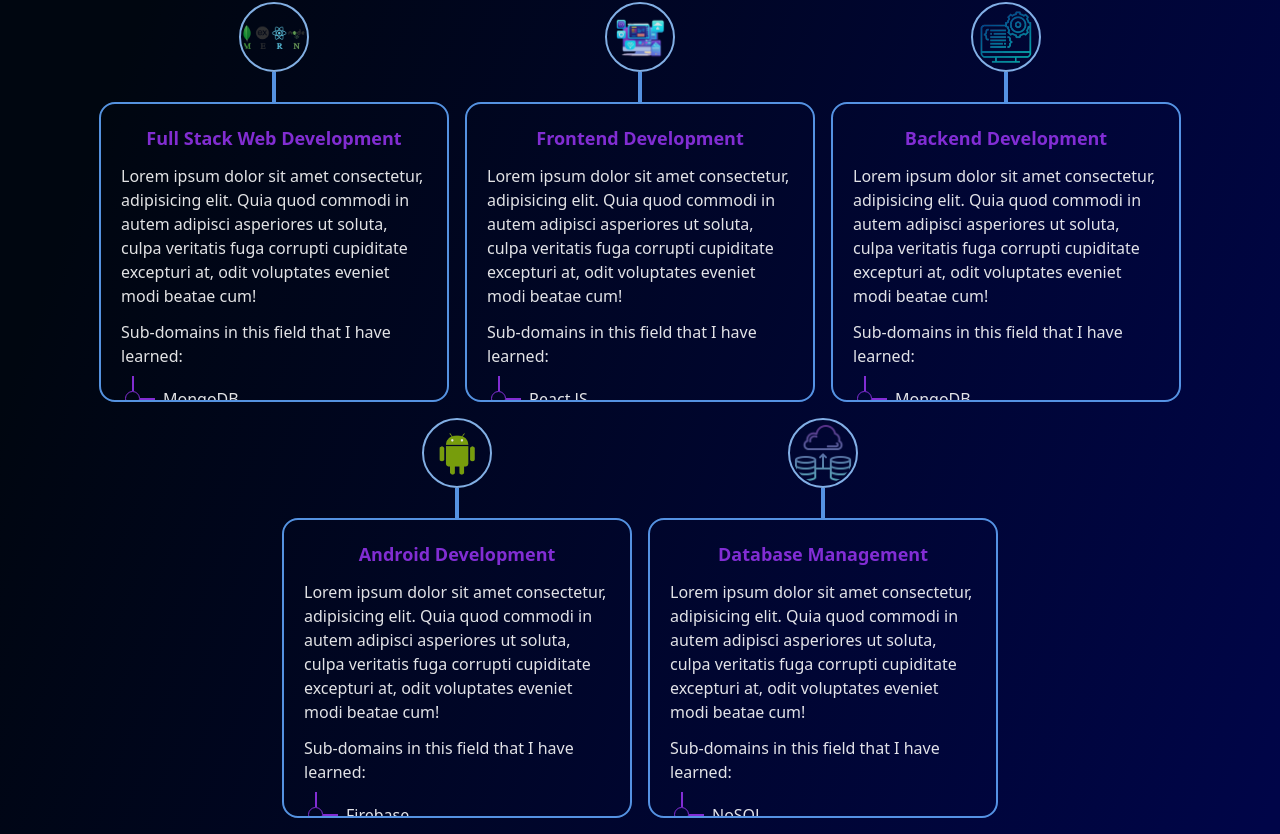
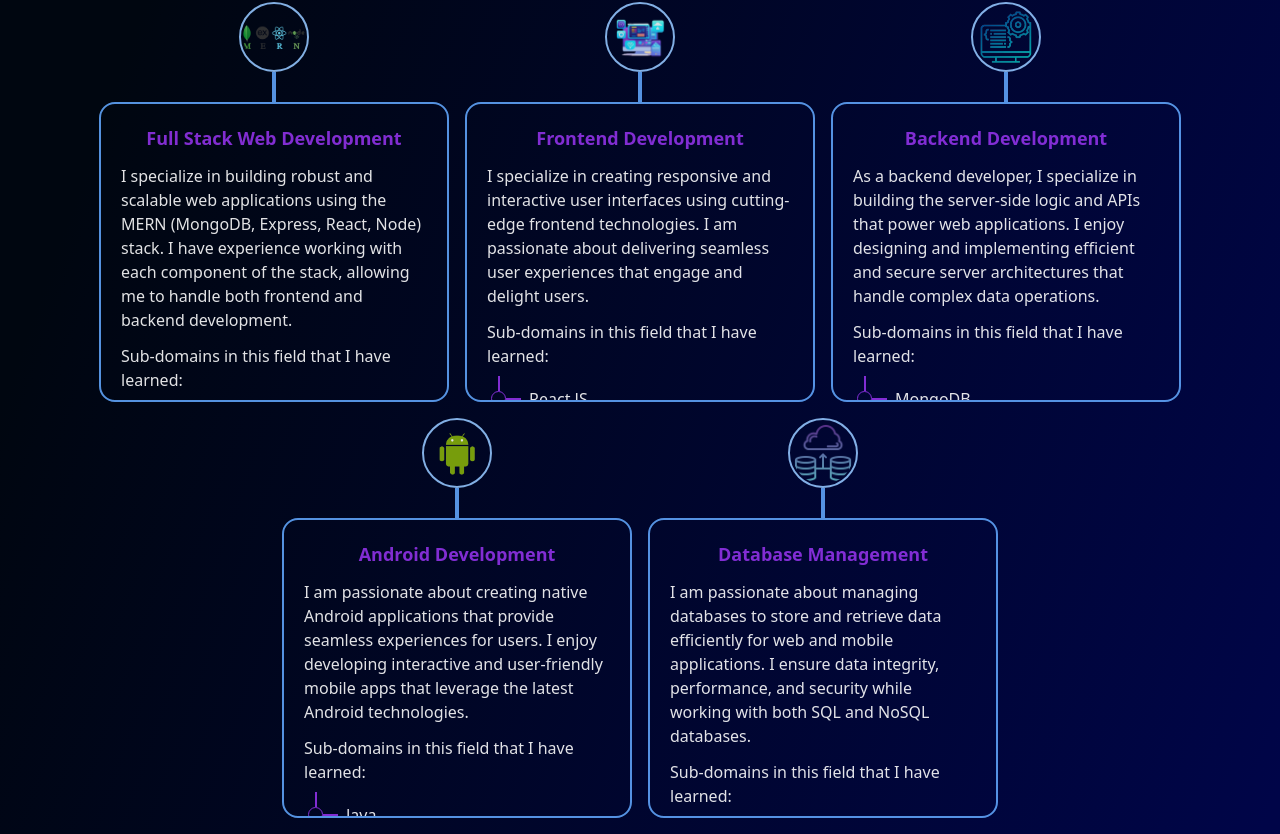
Before and after one commit to Pratik1374/my-portfolio, a React (Vite) app: page / in a window 1280 px wide. Shown: the part 1226-2060 px from the top of the page. Built offline with nearby package versions, Linux system fonts and the light colour scheme.

Commit message:
Updated data.js

```diff
--- a/src/assets/index.js
+++ b/src/assets/index.js
@@ -12,6 +12,8 @@ import live from "./live.png";
 import handshake from "./handshake.png";
 import downArrow from "./down_arrow.png";
 import resumePDF from "./Resume.pdf"
+import ecommerceAppImage from './Work_Screenshots/Ecommerce_App.jpg'
+import newsAppImage from './Work_Screenshots/NewsApp.jpg'
 
 export {
   menu,
@@ -28,4 +30,6 @@ export {
   handshake,
   downArrow,
   resumePDF,
+  ecommerceAppImage,
+  newsAppImage,
 };
--- a/src/data/data.js
+++ b/src/data/data.js
@@ -1,5 +1,5 @@
-import {android, backend, database, dummy, mernStack, } from '../assets'
-import { frontend } from '../assets';
+import { android, backend, database, dummy, ecommerceAppImage, mernStack, newsAppImage } from "../assets";
+import { frontend } from "../assets";
 
 export const navLinks = [
   {
@@ -28,154 +28,162 @@ export const mySkills = [
   {
     title: "Full Stack Web Development",
     description:
-      "Lorem ipsum dolor sit amet consectetur, adipisicing elit. Quia quod commodi in autem adipisci asperiores ut soluta, culpa veritatis fuga corrupti cupiditate excepturi at, odit voluptates eveniet modi beatae cum!",
+      "I specialize in building robust and scalable web applications using the MERN (MongoDB, Express, React, Node) stack. I have experience working with each component of the stack, allowing me to handle both frontend and backend development.",
     image: mernStack,
     subdomains: [
       {
         title: "MongoDB",
         description:
-          "Lorem ipsum dolor sit amet consectetur, adipisicing elit. Quia quod commodi in autem adipisci asperiores ut soluta, culpa veritatis fuga corrupti cupiditate excepturi at, odit voluptates eveniet modi beatae cum!",
+          "I am proficient in MongoDB, a NoSQL database, which enables me to design and manage the database schema efficiently. It allows me to handle large amounts of data and perform complex queries seamlessly.",
       },
       {
         title: "Express",
         description:
-          "Lorem ipsum dolor sit amet consectetur, adipisicing elit. Quia quod commodi in autem adipisci asperiores ut soluta, culpa veritatis fuga corrupti cupiditate excepturi at, odit voluptates eveniet modi beatae cum!",
+          "I use Express, a Node.js framework, to build robust and performant APIs for my web applications. It helps me handle routing, middleware, and other backend functionalities with ease.",
       },
       {
         title: "React",
         description:
-          "Lorem ipsum dolor sit amet consectetur, adipisicing elit. Quia quod commodi in autem adipisci asperiores ut soluta, culpa veritatis fuga corrupti cupiditate excepturi at, odit voluptates eveniet modi beatae cum!",
+          "I leverage React to build interactive and dynamic user interfaces for web applications. It enables me to create reusable components, manage state efficiently, and deliver smooth user experiences.",
       },
       {
         title: "Node",
         description:
-          "Lorem ipsum dolor sit amet consectetur, adipisicing elit. Quia quod commodi in autem adipisci asperiores ut soluta, culpa veritatis fuga corrupti cupiditate excepturi at, odit voluptates eveniet modi beatae cum!",
+          "I have expertise in Node.js, which allows me to develop server-side applications and APIs. I use it to handle server-side logic, connect with databases, and ensure seamless communication with the frontend.",
       },
     ],
   },
   {
     title: "Frontend Development",
     description:
-      "Lorem ipsum dolor sit amet consectetur, adipisicing elit. Quia quod commodi in autem adipisci asperiores ut soluta, culpa veritatis fuga corrupti cupiditate excepturi at, odit voluptates eveniet modi beatae cum!",
+      "I specialize in creating responsive and interactive user interfaces using cutting-edge frontend technologies. I am passionate about delivering seamless user experiences that engage and delight users.",
     image: frontend,
     subdomains: [
       {
         title: "React JS",
         description:
-          "Lorem ipsum dolor sit amet consectetur, adipisicing elit. Quia quod commodi in autem adipisci asperiores ut soluta, culpa veritatis fuga corrupti cupiditate excepturi at, odit voluptates eveniet modi beatae cum!",
+          "I have hands-on experience with React, a popular JavaScript library for building reusable and efficient UI components. I use React to create dynamic and engaging user interfaces for web applications.",
       },
       {
         title: "Tailwind CSS",
         description:
-          "Lorem ipsum dolor sit amet consectetur, adipisicing elit. Quia quod commodi in autem adipisci asperiores ut soluta, culpa veritatis fuga corrupti cupiditate excepturi at, odit voluptates eveniet modi beatae cum!",
+          "I am proficient in Tailwind CSS, a utility-first CSS framework, which allows me to rapidly build custom designs with minimal CSS code. It enables me to create beautiful and responsive layouts effortlessly.",
       },
       {
         title: "Bootstrap",
         description:
-          "Lorem ipsum dolor sit amet consectetur, adipisicing elit. Quia quod commodi in autem adipisci asperiores ut soluta, culpa veritatis fuga corrupti cupiditate excepturi at, odit voluptates eveniet modi beatae cum!",
+          "I have a strong grasp of Bootstrap, a widely-used CSS framework, to build responsive and mobile-first web designs. Bootstrap empowers me to create visually appealing websites with its pre-built components and styles.",
       },
     ],
   },
   {
     title: "Backend Development",
     description:
-      "Lorem ipsum dolor sit amet consectetur, adipisicing elit. Quia quod commodi in autem adipisci asperiores ut soluta, culpa veritatis fuga corrupti cupiditate excepturi at, odit voluptates eveniet modi beatae cum!",
+      "As a backend developer, I specialize in building the server-side logic and APIs that power web applications. I enjoy designing and implementing efficient and secure server architectures that handle complex data operations.",
     image: backend,
     subdomains: [
       {
         title: "MongoDB",
         description:
-          "Lorem ipsum dolor sit amet consectetur, adipisicing elit. Quia quod commodi in autem adipisci asperiores ut soluta, culpa veritatis fuga corrupti cupiditate excepturi at, odit voluptates eveniet modi beatae cum!",
+          "I am well-versed in MongoDB, a powerful NoSQL database, which allows me to create scalable and flexible database schemas. I use MongoDB to manage and store large volumes of data efficiently for web applications.",
       },
       {
         title: "Express",
         description:
-          "Lorem ipsum dolor sit amet consectetur, adipisicing elit. Quia quod commodi in autem adipisci asperiores ut soluta, culpa veritatis fuga corrupti cupiditate excepturi at, odit voluptates eveniet modi beatae cum!",
+          "I have extensive experience with Express, a fast and minimalist web framework for Node.js. I use Express to build robust and scalable APIs, handle middleware, and implement routing for backend services.",
       },
       {
         title: "Node",
         description:
-          "Lorem ipsum dolor sit amet consectetur, adipisicing elit. Quia quod commodi in autem adipisci asperiores ut soluta, culpa veritatis fuga corrupti cupiditate excepturi at, odit voluptates eveniet modi beatae cum!",
+          "I have strong expertise in Node.js, a JavaScript runtime, which enables me to build server-side applications and handle server-side logic. I leverage Node.js to create high-performance and scalable backend solutions for web applications.",
       },
     ],
   },
   {
     title: "Android Development",
     description:
-      "Lorem ipsum dolor sit amet consectetur, adipisicing elit. Quia quod commodi in autem adipisci asperiores ut soluta, culpa veritatis fuga corrupti cupiditate excepturi at, odit voluptates eveniet modi beatae cum!",
+      "I am passionate about creating native Android applications that provide seamless experiences for users. I enjoy developing interactive and user-friendly mobile apps that leverage the latest Android technologies.",
     image: android,
     subdomains: [
       {
+        title: "Java",
+        description:
+          "As an Android developer, I am proficient in Java, the primary language used for Android app development. I leverage Java's object-oriented programming capabilities to build robust and efficient Android applications. I use Java to implement the core functionalities of my apps, handle data manipulation, and interact with various Android components.",
+      },
+      {
         title: "Firebase",
         description:
-          "Lorem ipsum dolor sit amet consectetur, adipisicing elit. Quia quod commodi in autem adipisci asperiores ut soluta, culpa veritatis fuga corrupti cupiditate excepturi at, odit voluptates eveniet modi beatae cum!",
+          "I have hands-on experience with Firebase, a powerful backend platform for mobile and web applications. I utilize Firebase services like Firestore, Authentication, and Cloud Functions to build real-time and scalable mobile applications.",
       },
     ],
   },
   {
-    title: "Database Management",
-    description:
-      "Lorem ipsum dolor sit amet consectetur, adipisicing elit. Quia quod commodi in autem adipisci asperiores ut soluta, culpa veritatis fuga corrupti cupiditate excepturi at, odit voluptates eveniet modi beatae cum!",
-    image: database,
-    subdomains: [
+    "title": "Database Management",
+    "description": "I am passionate about managing databases to store and retrieve data efficiently for web and mobile applications. I ensure data integrity, performance, and security while working with both SQL and NoSQL databases.",
+    "image": database,
+    "subdomains": [
       {
-        title: "NoSQL",
-        description:
-          "Lorem ipsum dolor sit amet consectetur, adipisicing elit. Quia quod commodi in autem adipisci asperiores ut soluta, culpa veritatis fuga corrupti cupiditate excepturi at, odit voluptates eveniet modi beatae cum!",
+        "title": "NoSQL",
+        "description": "I have extensive experience with NoSQL databases, which provide flexibility and scalability for handling large volumes of unstructured data. I am proficient in NoSQL database systems like MongoDB, and I use them to design efficient data storage solutions for various projects."
       },
       {
-        title: "SQL",
-        description:
-          "Lorem ipsum dolor sit amet consectetur, adipisicing elit. Quia quod commodi in autem adipisci asperiores ut soluta, culpa veritatis fuga corrupti cupiditate excepturi at, odit voluptates eveniet modi beatae cum!",
-      },
-    ],
+        "title": "SQL",
+        "description": "I am well-versed in SQL databases, which offer robust data integrity and support for complex queries. I work with SQL database systems like PostgreSQL, and SQLite to design relational database schemas and optimize data retrieval for web and mobile applications."
+      }
+    ]
   },
 ];
 
 export const myWork = [
   {
     title: "Personal Portfolio Website",
-    description: "Lorem ipsum dolor sit amet consectetur, adipisicing elit. Quia quod commodi in autem adipisci asperiores ut soluta, culpa veritatis fuga corrupti cupiditate excepturi at, odit voluptates eveniet modi beatae cum!Lorem ipsum dolor sit amet consectetur, adipisicing elit. Quia quod commodi in autem adipisci asperiores ut soluta, culpa veritatis fuga corrupti cupiditate excepturi at, odit voluptates eveniet modi beatae cum!Lorem ipsum dolor sit amet consectetur, adipisicing elit. Quia quod commodi in autem adipisci asperiores ut soluta, culpa veritatis fuga corrupti cupiditate excepturi at, odit voluptates eveniet modi beatae cum!Lorem ipsum dolor sit amet consectetur, adipisicing elit. Quia quod commodi in autem adipisci asperiores ut soluta, culpa veritatis fuga corrupti cupiditate excepturi at, odit voluptates eveniet modi beatae cum!Lorem ipsum dolor sit amet consectetur, adipisicing elit. Quia quod commodi in autem adipisci asperiores ut soluta, culpa veritatis fuga corrupti cupiditate excepturi at, odit voluptates eveniet modi beatae cum!Lorem ipsum dolor sit amet consectetur, adipisicing elit. Quia quod commodi in autem adipisci asperiores ut soluta, culpa veritatis fuga corrupti cupiditate excepturi at, odit voluptates eveniet modi beatae cum!dfgdghddddd\nfirst\nsecond",
+    description:
+      "My personal portfolio website (right before your eyes) showcases my passion for web development, design, and creativity. As a React.js enthusiast, I have crafted this website to provide visitors with a seamless and interactive experience. Leveraging the power of Tailwind CSS, I have designed a visually appealing interface with responsive layouts that adapt to different screen sizes.\nImplemented Using :\n -> React\n -> Tailwind CSS",
     image: dummy,
     githubLink: "https://github.com/Pratik1374/my-portfolio",
     liveLink: "https://github.com/Pratik1374/my-portfolio",
   },
   {
     title: "Ecommerce App",
-    description: "Lorem ipsum dolor sit amet consectetur, adipisicing elit. Quia quod commodi in autem adipisci asperiores ut soluta, culpa veritatis fuga corrupti cupiditate excepturi at, odit voluptates eveniet modi beatae cum!",
-    image: dummy,
-    githubLink: "",
-    liveLink: "",
+    description:
+      "Introducing the extraordinary Ecommerce App, a testament to my journey of growth and learning in the world of web development! Developed with the powerful MERN stack, this app showcases my expertise in building dynamic and feature-rich applications.In crafting this app, I have delved into the intricacies of pagination, enabling seamless navigation through a vast array of items. Additionally, I've implemented JWT-based authentication, mastering the art of securing user data and ensuring privacy.From the very foundation to the finest details, every aspect of this app represents my dedication to creating polished and user-friendly experiences. As visitors explore the app, they'll witness the fusion of design and technology, a result of countless hours spent honing my skills.\nImplemented Using :\n -> React\n -> Node\n -> Express\n -> MongoDB\n -> JWT based Authentication\n -> Ant-design (UI library for React)\n -> Bootstrap ",
+    image: ecommerceAppImage,
+    githubLink: "https://github.com/Pratik1374/Ecommerce_Website_Project",
+    liveLink: "https://myecom-ecommerce-app.onrender.com/",
   },
   {
     title: "News App",
-    description: "Lorem ipsum dolor sit amet consectetur, adipisicing elit. Quia quod commodi in autem adipisci asperiores ut soluta, culpa veritatis fuga corrupti cupiditate excepturi at, odit voluptates eveniet modi beatae cum!",
-    image: dummy,
-    githubLink: "",
+    description:
+      "Through the amalgamation of React, Bootstrap, and Third-party APIs, I have crafted a cutting-edge application that brings the latest news right to your fingertips.With the News App, users can explore a wide range of news categories, from global headlines to specific topics of interest. The seamless integration of React and Bootstrap ensures a visually appealing and responsive user interface, providing an enjoyable browsing experience on any device.\nImplemented using : \n -> React\n -> Bootstrap\n -> Third party API",
+    image: newsAppImage,
+    githubLink: "https://github.com/Pratik1374/News-App-Using-React",
     liveLink: "",
   },
-]
+];
 
 export const teamWork = [
   {
     title: "Personal Portfolio Website1",
-    description: "Lorem ipsum dolor sit amet consectetur, adipisicing elit. Quia quod commodi in autem adipisci asperiores ut soluta, culpa veritatis fuga corrupti cupiditate excepturi at, odit voluptates eveniet modi beatae cum!Lorem ipsum dolor sit amet consectetur, adipisicing elit. Quia quod commodi in autem adipisci asperiores ut soluta, culpa veritatis fuga corrupti cupiditate excepturi at, odit voluptates eveniet modi beatae cum!Lorem ipsum dolor sit amet consectetur, adipisicing elit. Quia quod commodi in autem adipisci asperiores ut soluta, culpa veritatis fuga corrupti cupiditate excepturi at, odit voluptates eveniet modi beatae cum!Lorem ipsum dolor sit amet consectetur, adipisicing elit. Quia quod commodi in autem adipisci asperiores ut soluta, culpa veritatis fuga corrupti cupiditate excepturi at, odit voluptates eveniet modi beatae cum!Lorem ipsum dolor sit amet consectetur, adipisicing elit. Quia quod commodi in autem adipisci asperiores ut soluta, culpa veritatis fuga corrupti cupiditate excepturi at, odit voluptates eveniet modi beatae cum!Lorem ipsum dolor sit amet consectetur, adipisicing elit. Quia quod commodi in autem adipisci asperiores ut soluta, culpa veritatis fuga corrupti cupiditate excepturi at, odit voluptates eveniet modi beatae cum!dfgdghddddd\nfirst\nsecond",
+    description:
+      "Lorem ipsum dolor sit amet consectetur, adipisicing elit. Quia quod commodi in autem adipisci asperiores ut soluta, culpa veritatis fuga corrupti cupiditate excepturi at, odit voluptates eveniet modi beatae cum!Lorem ipsum dolor sit amet consectetur, adipisicing elit. Quia quod commodi in autem adipisci asperiores ut soluta, culpa veritatis fuga corrupti cupiditate excepturi at, odit voluptates eveniet modi beatae cum!Lorem ipsum dolor sit amet consectetur, adipisicing elit. Quia quod commodi in autem adipisci asperiores ut soluta, culpa veritatis fuga corrupti cupiditate excepturi at, odit voluptates eveniet modi beatae cum!Lorem ipsum dolor sit amet consectetur, adipisicing elit. Quia quod commodi in autem adipisci asperiores ut soluta, culpa veritatis fuga corrupti cupiditate excepturi at, odit voluptates eveniet modi beatae cum!Lorem ipsum dolor sit amet consectetur, adipisicing elit. Quia quod commodi in autem adipisci asperiores ut soluta, culpa veritatis fuga corrupti cupiditate excepturi at, odit voluptates eveniet modi beatae cum!Lorem ipsum dolor sit amet consectetur, adipisicing elit. Quia quod commodi in autem adipisci asperiores ut soluta, culpa veritatis fuga corrupti cupiditate excepturi at, odit voluptates eveniet modi beatae cum!dfgdghddddd\nfirst\nsecond",
     image: dummy,
     githubLink: "https://github.com/Pratik1374/my-portfolio",
     liveLink: "",
   },
   {
     title: "Ecommerce App1",
-    description: "Lorem ipsum dolor sit amet consectetur, adipisicing elit. Quia quod commodi in autem adipisci asperiores ut soluta, culpa veritatis fuga corrupti cupiditate excepturi at, odit voluptates eveniet modi beatae cum!",
+    description:
+      "Lorem ipsum dolor sit amet consectetur, adipisicing elit. Quia quod commodi in autem adipisci asperiores ut soluta, culpa veritatis fuga corrupti cupiditate excepturi at, odit voluptates eveniet modi beatae cum!",
     image: dummy,
     githubLink: "",
     liveLink: "",
   },
   {
     title: "News App1",
-    description: "Lorem ipsum dolor sit amet consectetur, adipisicing elit. Quia quod commodi in autem adipisci asperiores ut soluta, culpa veritatis fuga corrupti cupiditate excepturi at, odit voluptates eveniet modi beatae cum!",
+    description:
+      "Lorem ipsum dolor sit amet consectetur, adipisicing elit. Quia quod commodi in autem adipisci asperiores ut soluta, culpa veritatis fuga corrupti cupiditate excepturi at, odit voluptates eveniet modi beatae cum!",
     image: dummy,
     githubLink: "",
     liveLink: "",
   },
-]
+];
--- a/src/pages/Home.jsx
+++ b/src/pages/Home.jsx
@@ -65,7 +65,7 @@ const Home = () => {
             inspire, engage, and push the boundaries of what's possible."
           </motion.p>
           <div className=" flex justify-center pt-10 lg:pt-20">
-          <button className="bg-cyan-400 text-black font-semibold p-2 rounded-lg" onClick={handleDownload}>Download Resume</button>
+          <button className="bg-cyan-400 text-black font-semibold p-2 rounded-lg  hover:scale-105" onClick={handleDownload}>Download Resume</button>
           </div>
         </div>
       </div>
```
Also changed, not shown: src/pages/Work.jsx (+41 -14 lines), src/assets/Work_Screenshots/Ecommerce_App.jpg (added), src/assets/Work_Screenshots/NewsApp.jpg (added).
